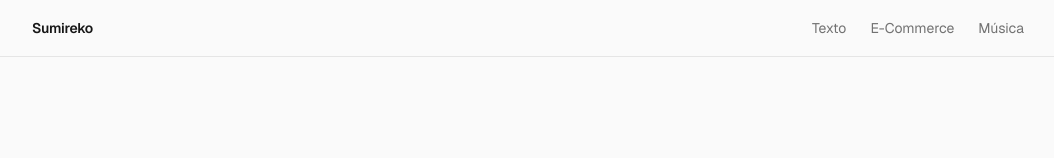
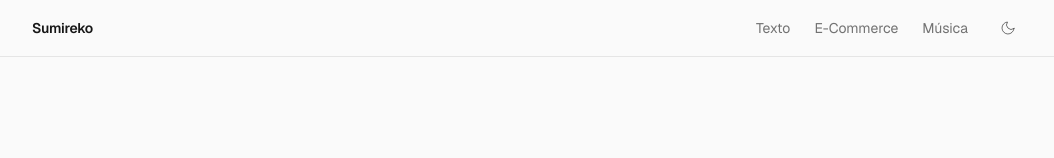
Before and after one commit to project-sdm/sumireko-frontend, a Next.js app: page / in a window 1280 px wide. Shown: the top 158 px of the page, without its empty margins (112-1166 px from the left). Built offline with nearby package versions, Linux system fonts and the light colour scheme.

Commit message:
feat: add light/dark theme toggle

```diff
--- a/src/app/globals.css
+++ b/src/app/globals.css
@@ -10,6 +10,32 @@
   --surface-2: #f5f5f5;
   --surface-border: #e5e5e5;
   --ring: #eab308;
+}
+
+.dark {
+  --background: #0a0a0a;
+  --foreground: #ededed;
+  --muted: #a3a3a3;
+  --accent: #facc15;
+  --accent-foreground: #0a0a0a;
+  --surface: #171717;
+  --surface-2: #1f1f1f;
+  --surface-border: #262626;
+  --ring: #facc15;
+}
+
+@media (prefers-color-scheme: dark) {
+  :root:not(.light) {
+    --background: #0a0a0a;
+    --foreground: #ededed;
+    --muted: #a3a3a3;
+    --accent: #facc15;
+    --accent-foreground: #0a0a0a;
+    --surface: #171717;
+    --surface-2: #1f1f1f;
+    --surface-border: #262626;
+    --ring: #facc15;
+  }
 }
 
 @theme inline {
@@ -28,20 +54,6 @@
   --shadow-soft: 0 1px 2px rgb(0 0 0 / 0.04), 0 4px 16px rgb(0 0 0 / 0.06);
 }
 
-@media (prefers-color-scheme: dark) {
-  :root {
-    --background: #0a0a0a;
-    --foreground: #ededed;
-    --muted: #a3a3a3;
-    --accent: #facc15;
-    --accent-foreground: #0a0a0a;
-    --surface: #171717;
-    --surface-2: #1f1f1f;
-    --surface-border: #262626;
-    --ring: #facc15;
-  }
-}
-
 body {
   background: var(--background);
   color: var(--foreground);
--- a/src/app/layout.tsx
+++ b/src/app/layout.tsx
@@ -1,6 +1,7 @@
 import type { Metadata } from "next";
 import { Geist, Geist_Mono } from "next/font/google";
 import Link from "next/link";
+import { ThemeToggle } from "@/components/ThemeToggle";
 import "./globals.css";
 
 const geistSans = Geist({ variable: "--font-geist-sans", subsets: ["latin"] });
@@ -23,8 +24,16 @@ export default function RootLayout({
   return (
     <html
       lang="es"
+      suppressHydrationWarning
       className={`${geistSans.variable} ${geistMono.variable} h-full antialiased`}
     >
+      <head>
+        <script
+          dangerouslySetInnerHTML={{
+            __html: `(function(){try{var t=localStorage.getItem('theme')||(window.matchMedia('(prefers-color-scheme: dark)').matches?'dark':'light');document.documentElement.classList.add(t);}catch(e){}})();`,
+          }}
+        />
+      </head>
       <body className="min-h-full flex flex-col bg-background text-foreground">
         <header className="border-b border-surface-border">
           <nav className="mx-auto max-w-5xl px-4 h-14 flex items-center justify-between">
@@ -34,6 +43,7 @@ export default function RootLayout({
             >
               Sumireko
             </Link>
+            <div className="flex items-center gap-6">
               <div className="flex gap-6 text-sm text-foreground/60">
                 <Link
                   href="/text"
@@ -53,6 +63,8 @@ export default function RootLayout({
                 >
                   Música
                 </Link>
+              </div>
+              <ThemeToggle />
             </div>
           </nav>
         </header>
--- /dev/null
+++ b/src/components/ThemeToggle.tsx
@@ -0,0 +1,70 @@
+"use client";
+
+import { useEffect, useState } from "react";
+
+type Theme = "light" | "dark";
+
+function applyTheme(theme: Theme) {
+  const root = document.documentElement;
+  root.classList.toggle("dark", theme === "dark");
+  root.classList.toggle("light", theme === "light");
+}
+
+export function ThemeToggle() {
+  const [theme, setTheme] = useState<Theme | null>(null);
+
+  useEffect(() => {
+    const stored = localStorage.getItem("theme") as Theme | null;
+    const initial: Theme =
+      stored ??
+      (window.matchMedia("(prefers-color-scheme: dark)").matches
+        ? "dark"
+        : "light");
+    setTheme(initial);
+  }, []);
+
+  function toggle() {
+    const next: Theme = theme === "dark" ? "light" : "dark";
+    setTheme(next);
+    localStorage.setItem("theme", next);
+    applyTheme(next);
+  }
+
+  return (
+    <button
+      onClick={toggle}
+      aria-label="Cambiar tema"
+      className="flex h-8 w-8 items-center justify-center rounded-lg text-foreground/60 hover:bg-surface-2 hover:text-foreground transition-colors"
+    >
+      {theme === "dark" ? (
+        <svg
+          className="h-4 w-4"
+          fill="none"
+          stroke="currentColor"
+          viewBox="0 0 24 24"
+        >
+          <path
+            strokeLinecap="round"
+            strokeLinejoin="round"
+            strokeWidth={1.5}
+            d="M12 3v2m0 14v2m9-9h-2M5 12H3m15.36 6.36l-1.42-1.42M6.34 6.34L4.93 4.93m12.73 0l-1.42 1.42M6.34 17.66l-1.41 1.41M16 12a4 4 0 11-8 0 4 4 0 018 0z"
+          />
+        </svg>
+      ) : (
+        <svg
+          className="h-4 w-4"
+          fill="none"
+          stroke="currentColor"
+          viewBox="0 0 24 24"
+        >
+          <path
+            strokeLinecap="round"
+            strokeLinejoin="round"
+            strokeWidth={1.5}
+            d="M21 12.79A9 9 0 1111.21 3 7 7 0 0021 12.79z"
+          />
+        </svg>
+      )}
+    </button>
+  );
+}
```
Lines whose indentation alone changed are shown as unchanged.
